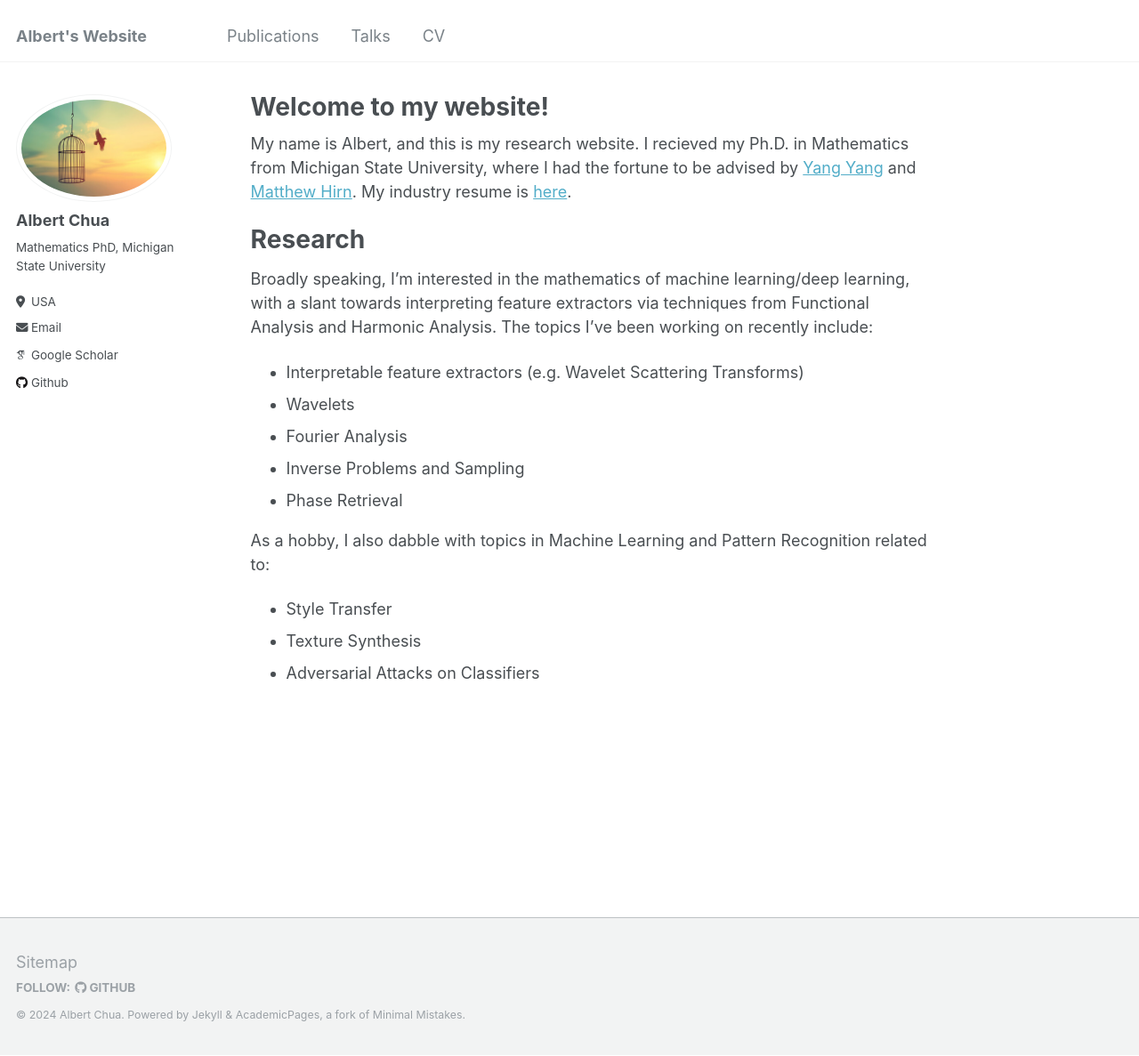
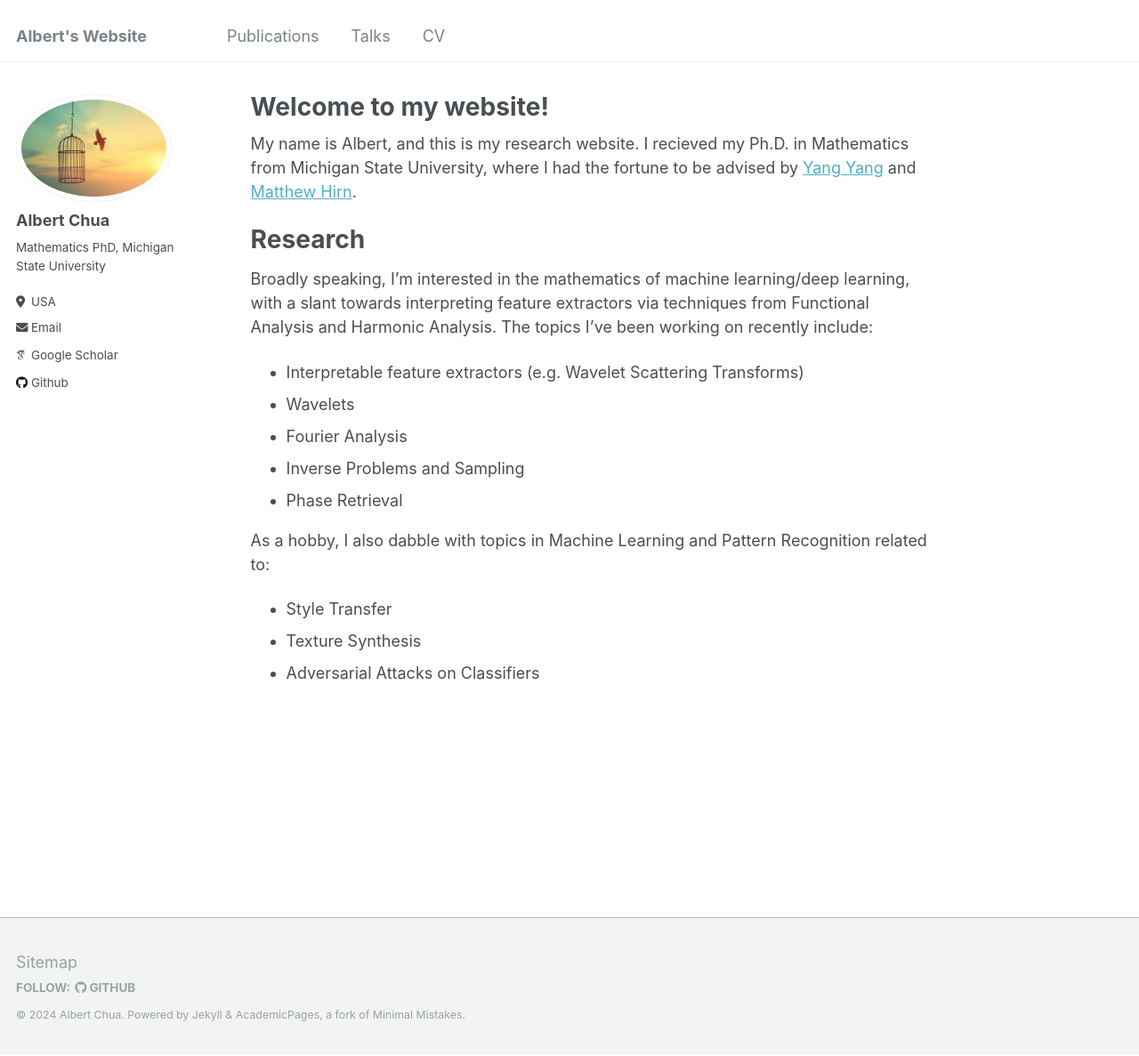
Before and after one commit to alchua1996/alchua1996.github.io, a Jekyll site: the page built from _pages/about.md, in a window 1280 px wide and 1187 px high. Shown: the whole window at 89% size. Built offline with Jekyll 4.4.1, drawn with Linux system fonts in a browser that asks for light colours; some web fonts are replaced.

Commit message:
Update about.md

```diff
--- a/_pages/about.md
+++ b/_pages/about.md
@@ -6,7 +6,7 @@ redirect_from:
   - /about/
   - /about.html
 ---
-My name is Albert, and this is my research website. I recieved my Ph.D. in Mathematics from Michigan State University, where I had the fortune to be advised by [Yang Yang](https://sites.google.com/view/dr-yang-yang/home) and [Matthew Hirn](https://matthewhirn.com). My industry resume is [here](https://alchua1996.github.io/files/Albert_Chua_Resume.pdf?raw=True).
+My name is Albert, and this is my research website. I recieved my Ph.D. in Mathematics from Michigan State University, where I had the fortune to be advised by [Yang Yang](https://sites.google.com/view/dr-yang-yang/home) and [Matthew Hirn](https://matthewhirn.com).
 
 Research
 ======
```
